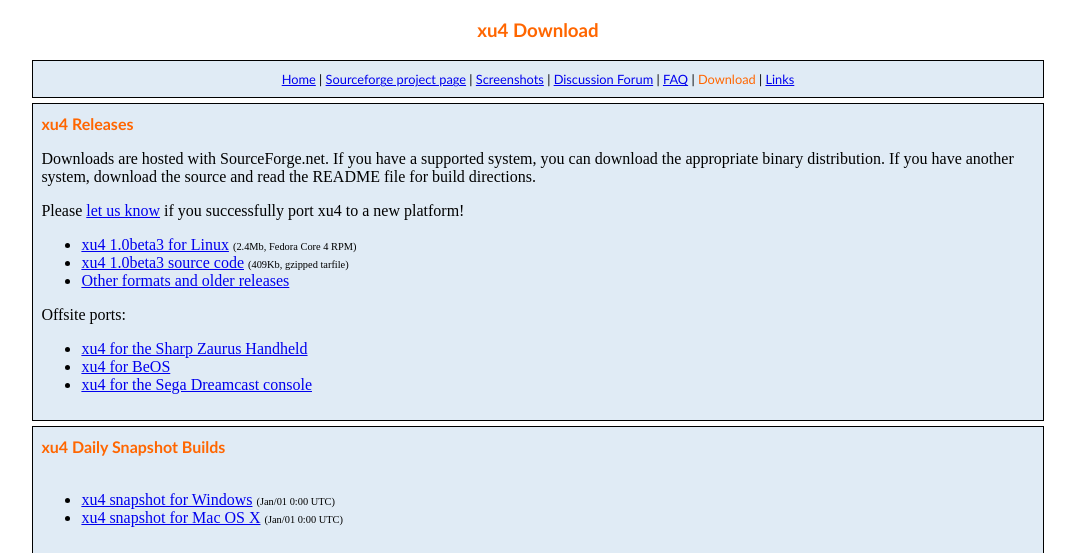
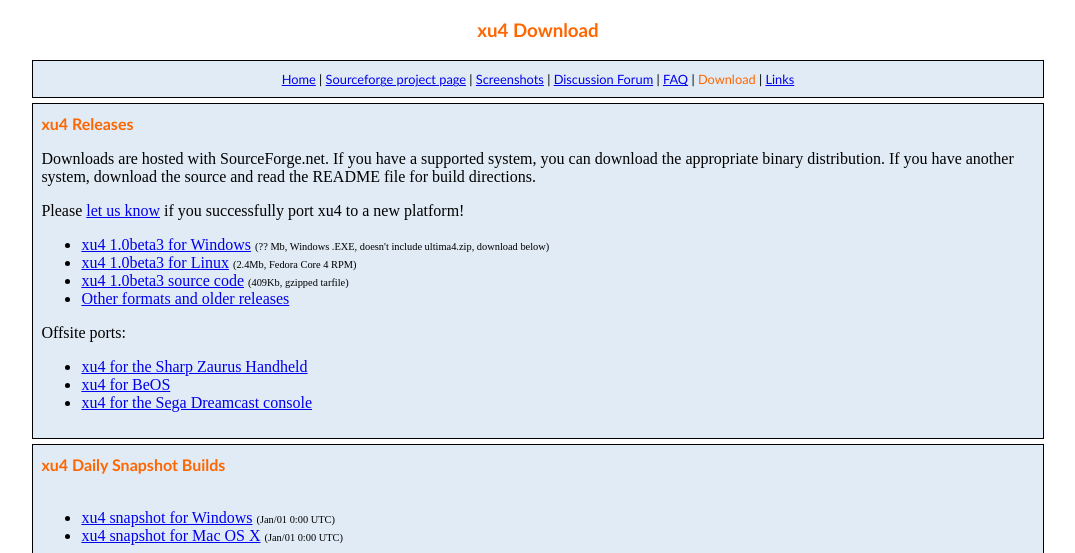
Before and after one commit to TeaRex73/xu4-raspberry, a PHP site: page /download.php in a window 1280 px wide. Shown: the top 553 px of the page, without its empty margins (102-1177 px from the left). Run offline with PHP 8.4, Linux system fonts and the light colour scheme.

Commit message:
Add win32 binary.
git-svn-id: svn://svn.code.sf.net/p/xu4/code/trunk@2580 694b2c84-8326-496a-a978-df44a0d360f4

```diff
--- a/web/download.php
+++ b/web/download.php
@@ -22,7 +22,7 @@
   <p>Downloads are hosted with SourceForge.net. If you have a supported system, you can download the appropriate binary distribution.  If you have another system, download the source and read the README file for build directions.</p>
   <p>Please <a href="http://xu4.sourceforge.net/forum/">let us know</a> if you successfully port xu4 to a new platform!</p>
   <ul>
-    <!-- <li><a href="http://prdownloads.sourceforge.net/xu4/xu4-1.0beta3-win32.exe?download">xu4 1.0beta3 for Windows</a> <span class="details">(?? Mb, Windows .EXE, doesn't include ultima4.zip, download below)</span></li> -->
+    <li><a href="http://prdownloads.sourceforge.net/xu4/xu4-1.0beta3-win32.exe?download">xu4 1.0beta3 for Windows</a> <span class="details">(?? Mb, Windows .EXE, doesn't include ultima4.zip, download below)</span></li>
     <li><a href="http://prdownloads.sourceforge.net/xu4/xu4-1.0beta3-1.i386.rpm?download">xu4 1.0beta3 for Linux</a> <span class="details">(2.4Mb, Fedora Core 4 RPM)</span></li>
     <!-- <li><a href="http://prdownloads.sourceforge.net/xu4/xu4-1.0beta3.dmg.gz?download">xu4 1.0beta3 for Mac OS X</a> <span class="details">(?? Mb, OSX gzipped disk image)</span></li> -->
     <li><a href="http://prdownloads.sourceforge.net/xu4/xu4-1.0beta3.tar.gz?download">xu4 1.0beta3 source code</a> <span class="details">(409Kb, gzipped tarfile)</span></li>
```
